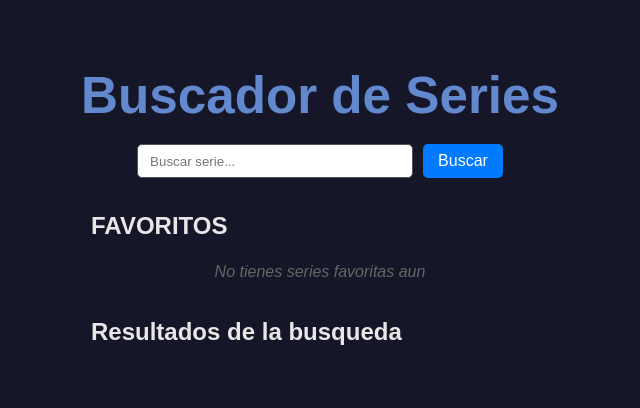
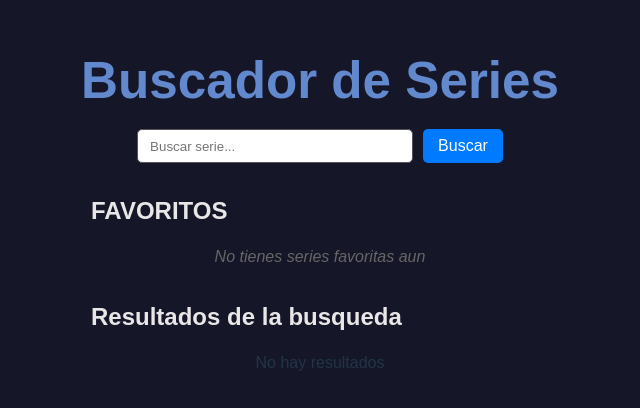
Before and after one commit to Martix-88/practica1-tvMaze-MDLPS, a React (Vite) app: page / in a window 1280 px wide. Shown: the part 188-596 px from the top of the page, without its empty margins (320-960 px from the left). Built offline with nearby package versions, Linux system fonts and the light colour scheme.

Commit message:
FIX: Pequeño error gramatical

```diff
--- a/src/components/ListaSeries.jsx
+++ b/src/components/ListaSeries.jsx
@@ -10,7 +10,7 @@ export default function ListaSeries({
         <div className="seccion-series">
             <h2 className="seccion-titulo">Resultados de la busqueda</h2>
 
-            {series.lenght === 0 ? (
+            {series.length === 0 ? (
                 <p>No hay resultados</p>
             ) : (
                 <div className="show-grid">
```
